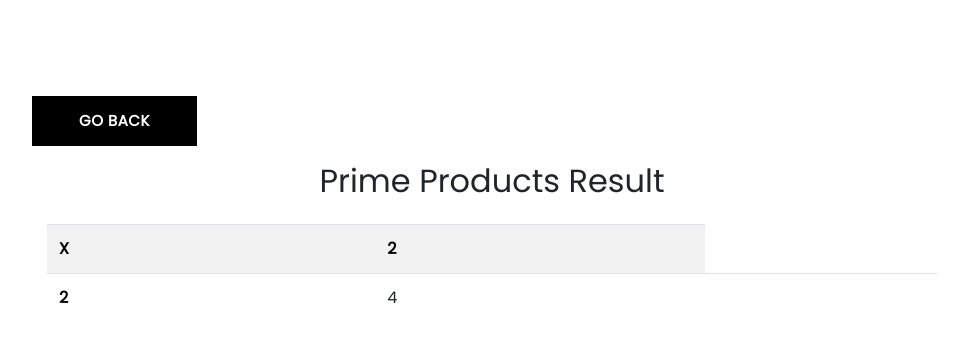
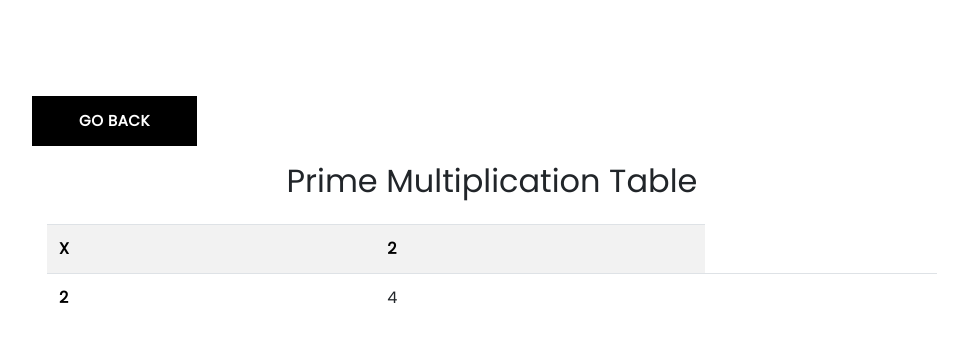
Before and after one commit to oyewoas/prime-multiplication-table, a React (Create React App) app: page / in a window 1280 px wide. Both pictures are taken after a click on the button "CALCULATE". Shown: the top 342 px of the page, without its empty margins (148-1116 px from the left). Built offline with nearby package versions, Linux system fonts and the light colour scheme; a small style sheet from the web is missing.

Commit message:
changed the title of the multiplication table

```diff
--- a/src/components/product-table/product-table.component.jsx
+++ b/src/components/product-table/product-table.component.jsx
@@ -17,11 +17,9 @@ const ProductTable = ({arrayOfProducts, arrayOfPrimes}) => {
 
 
         let table = []
-        // Outer loop to create parent
         for (let i = 0; i < arrayOfProducts.length; i++) {
           let children = []
 
-          //Inner loop to create children
           if(i > 0){
             children.push(<td key={uuid()}>{arrayOfPrimes[i]}</td>)
           }
@@ -29,7 +27,6 @@ const ProductTable = ({arrayOfProducts, arrayOfPrimes}) => {
             children.push(<td key={j}>{arrayOfProducts[i][j]}</td>)
 
           }
-          //Create the parent and add the children
           table.push(<tr key={i}>{children}</tr>)
         }
         return table
@@ -38,7 +35,7 @@ const ProductTable = ({arrayOfProducts, arrayOfPrimes}) => {
         <div className="container-fluid">
             <div className="row">
                 <div className='col-md-12'>
-                <h2 className="text-center pt-3 pb-3">Prime Products Result</h2>
+                <h2 className="text-center pt-3 pb-3">Prime Multiplication Table</h2>
                 { arrayOfProducts ? (
                     <div className="table-responsive">
                         <table className="table table-striped">
@@ -48,7 +45,7 @@ const ProductTable = ({arrayOfProducts, arrayOfPrimes}) => {
                         </table>
                     </div>
                 ): (
-                    <span>No Prime Products</span>
+                    <span>Prime Multiplication Table cannot be displayed </span>
                 )}
                 </div>
             </div>
```
